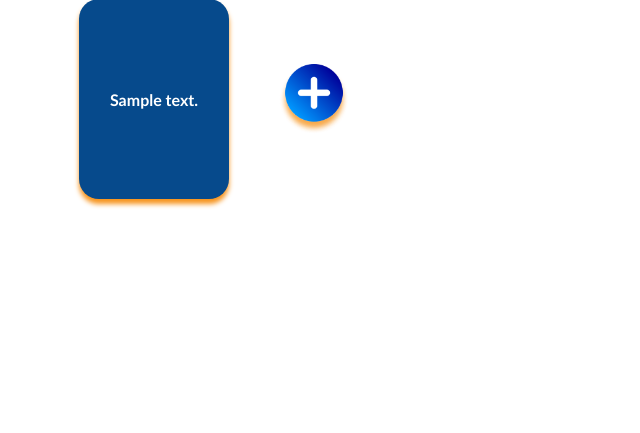
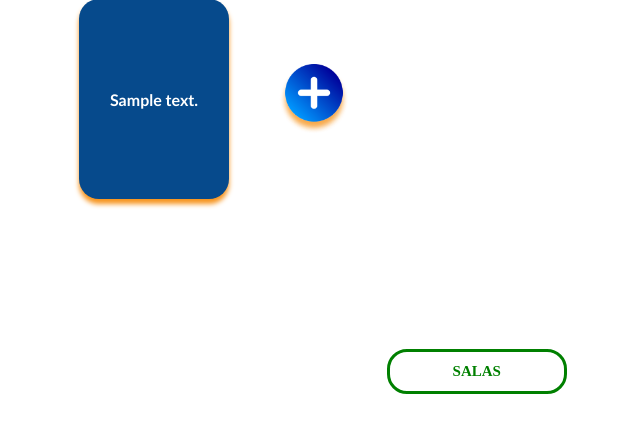
Before and after one commit to FabricaDeSoftwareHubAcademy/ETG_Restaurante, a PHP site: page /pages/mural.php in a window 1280 px wide. Shown: the part 278-711 px from the top of the page, without its empty margins (406-1046 px from the left). Run offline with PHP 8.4, Linux system fonts and the light colour scheme; the visitor is signed in with stand-in values (Sample User, id 1); tables that the repository leaves empty or names only in its code hold one stand-in row (values such as "Sample post"); some web fonts are replaced.

Commit message:
backend mural perfect

```diff
--- a/assets/css/mural.css
+++ b/assets/css/mural.css
@@ -188,3 +188,37 @@
     background-color: rgba(0, 0, 0, 0.5);
     opacity: 1;
 }
+
+.botao-padrao-inicio{
+
+    width: 80%;
+    position: relative;
+    margin: 0 auto;
+    display: flex;
+    align-items: end;
+    justify-content: end;
+}
+
+.botao-inicio-submit{
+    width: 180px;
+    margin-top: 100px;
+    margin-bottom: 40px;
+    height: 45px;
+    background-color: var(--cor-primaria-botao-white);
+    border: 3px solid var(--cor-primaria-botao-green);
+    border-radius: 20px;
+    cursor: pointer;
+    color: var(--cor-primaria-botao-green);
+    font-style: normal;
+    font-size: 'Montserrat';
+    font-weight: 580;
+    font-size: 15px;
+
+
+}
+
+.botao-inicio-submit:hover{
+    transition: all 0.4s;
+    background-color: var(--cor-primaria-botao-green);
+    color: var(--cor-primaria-botao-white);
+}
--- a/pages/mural.php
+++ b/pages/mural.php
@@ -121,6 +121,11 @@ include_once('../includes/pop-ups/pop_ups mural_editar/pop-up-mural-recados.php'
     </div>
 </div>
 
+
+<div class="botao-padrao-inicio">
+        <a href="cadastro_salas.php"><input type="submit" class="botao-inicio-submit"  value="SALAS"></a>
+</div>
+
 <script src="../assets/js/script-pop-up-mural.js"></script>
 <script src="../assets/js/pop_ups_mural_recado.js"></script>
 <script src="../assets/js/mural.js"></script>
```
